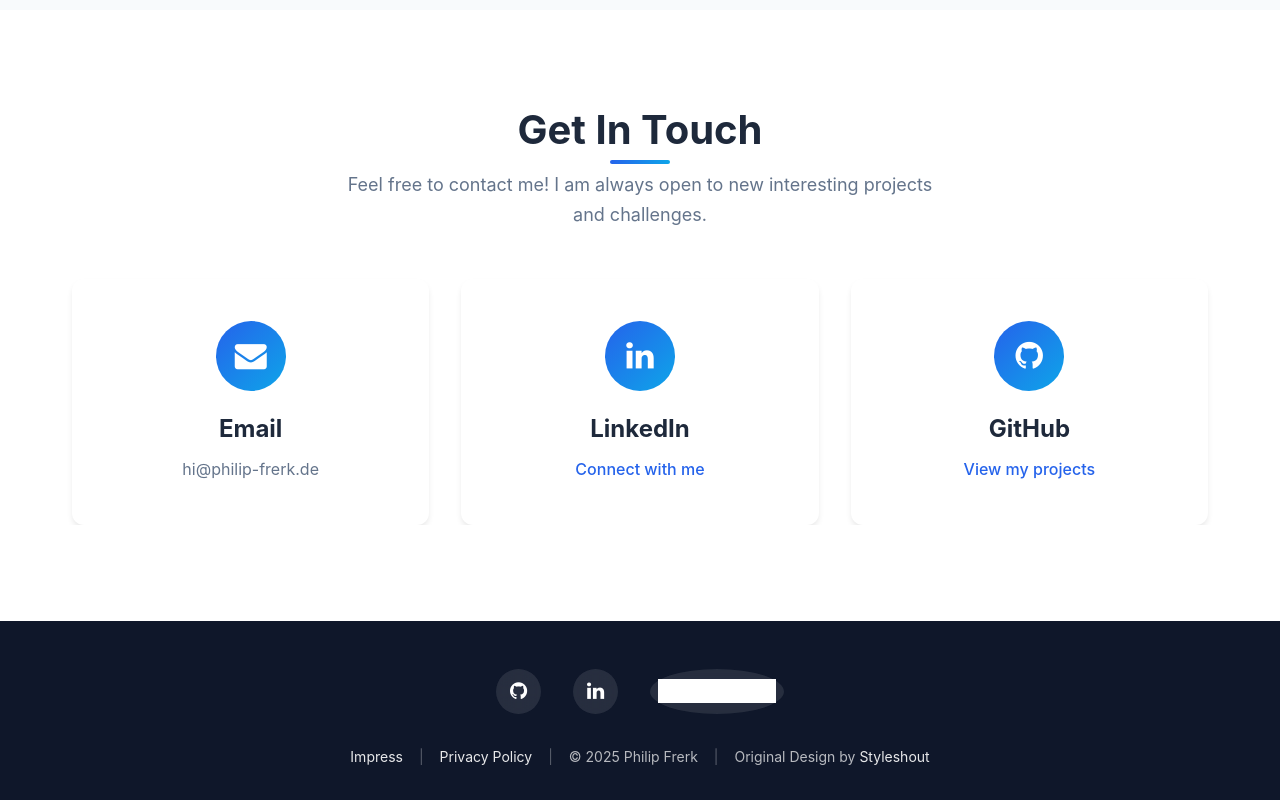
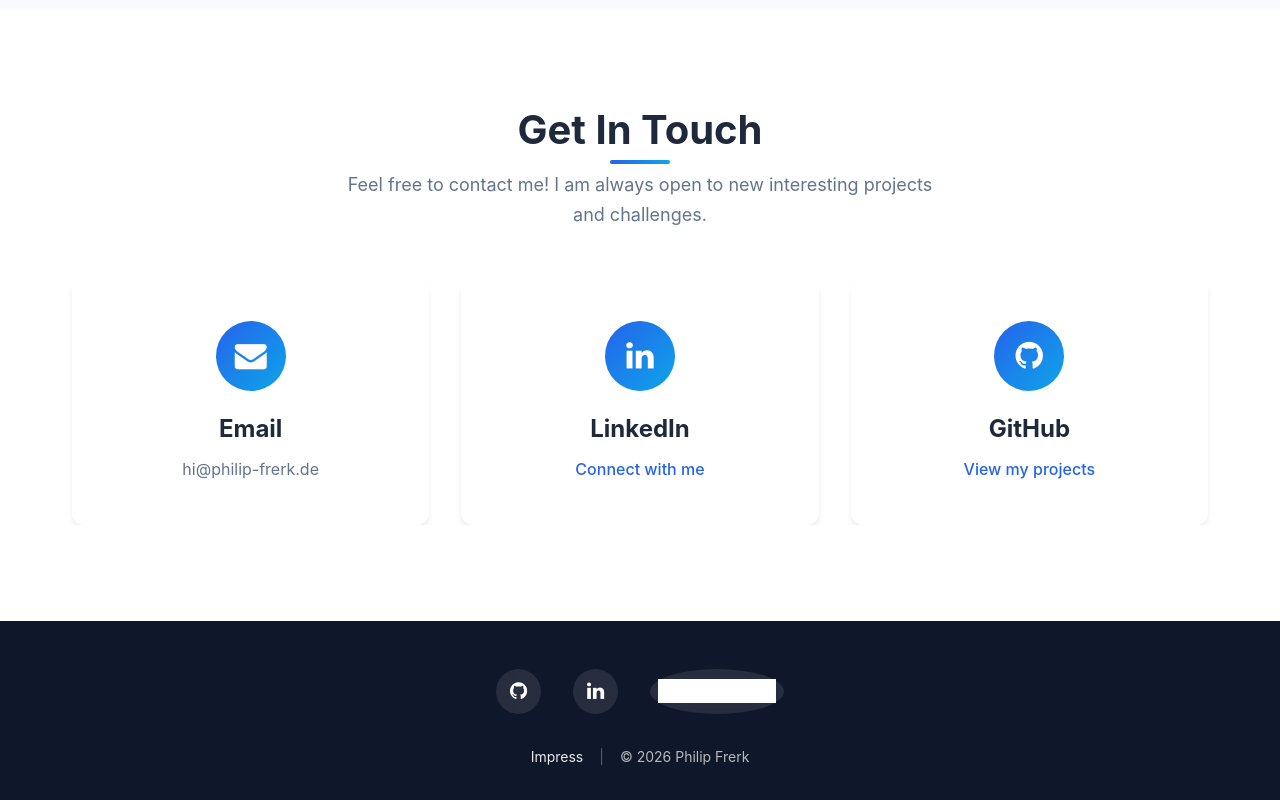
Before and after one commit to ph1l1pF/personal-website, a plain HTML site: page src/index.html in a window 1280 px wide. Shown: the part 3999-4799 px from the top of the page. Drawn offline with Linux system fonts and the light colour scheme; grey boxes are pictures that could not be loaded.

Commit message:
impress fix

```diff
--- a/src/index.html
+++ b/src/index.html
@@ -347,13 +347,9 @@
                </a>
             </div>
             <div class="footer-links">
-               <a href="impress.html">Impress</a>
+               <a href="impress.html" data-en="Impress" data-de="Impressum"></a>
                <span class="separator">|</span>
-               <a href="data-privacy-ugcworks-en.html" data-en="Privacy Policy" data-de="Datenschutz">Privacy Policy</a>
-               <span class="separator">|</span>
-               <span>&copy; 2025 Philip Frerk</span>
-               <span class="separator">|</span>
-               <span>Original Design by <a href="http://www.styleshout.com/" target="_blank">Styleshout</a></span>
+               <span>&copy; 2026 Philip Frerk</span>
             </div>
          </div>
       </div>
```
